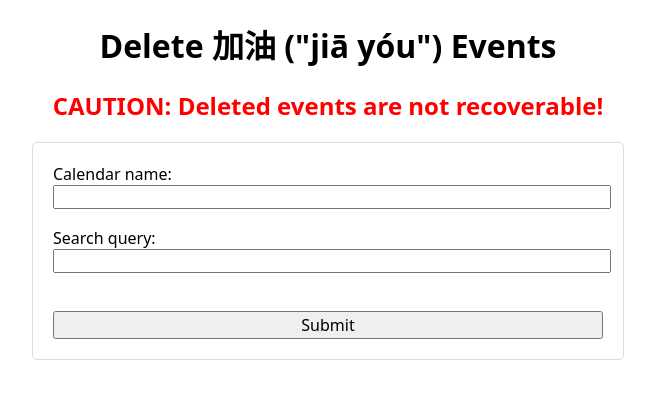
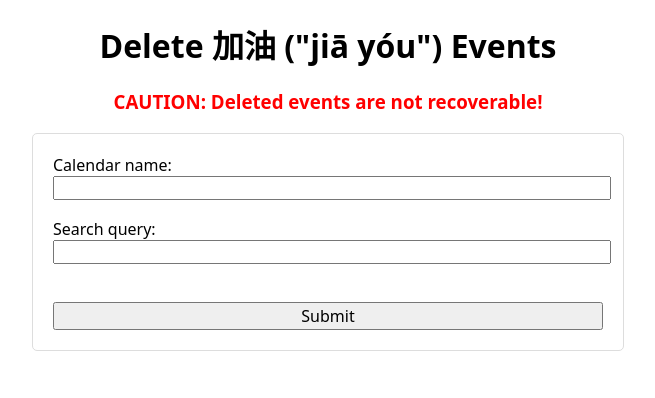
Before and after one commit to saegl5/jiayou_delete_events, a plain HTML site: page Index.html in a window 1280 px wide. Shown: the whole page, without its empty margins (312-967 px from the left). Drawn offline with Linux system fonts and the light colour scheme.

Commit message:
made caution font smaller

```diff
--- a/Index.html
+++ b/Index.html
@@ -23,14 +23,14 @@
         font-family: 'Courier New', Courier, monospace;
         font-size: medium;
       }
-      h1, h2, label, input[type="submit"] {
+      h1, h3, label, input[type="submit"] {
         font-family: system-ui, -apple-system, BlinkMacSystemFont, 'Segoe UI', Roboto, Oxygen, Ubuntu, Cantarell, 'Open Sans', 'Helvetica Neue', sans-serif;
       }
     </style>
   </head>
   <body>
     <h1><center>Delete 加油 ("jiā yóu") Events</center></h1>
-    <h2><center><font style="color: red;">CAUTION: Deleted events are not recoverable!</font></center></h2>
+    <h3><center><font style="color: red;">CAUTION: Deleted events are not recoverable!</font></center></h3>
     <form id="calendarForm">
       <label for="calendarName">Calendar name:</label>
       <input type="text" id="calendarName" name="calendarName" required>
```
